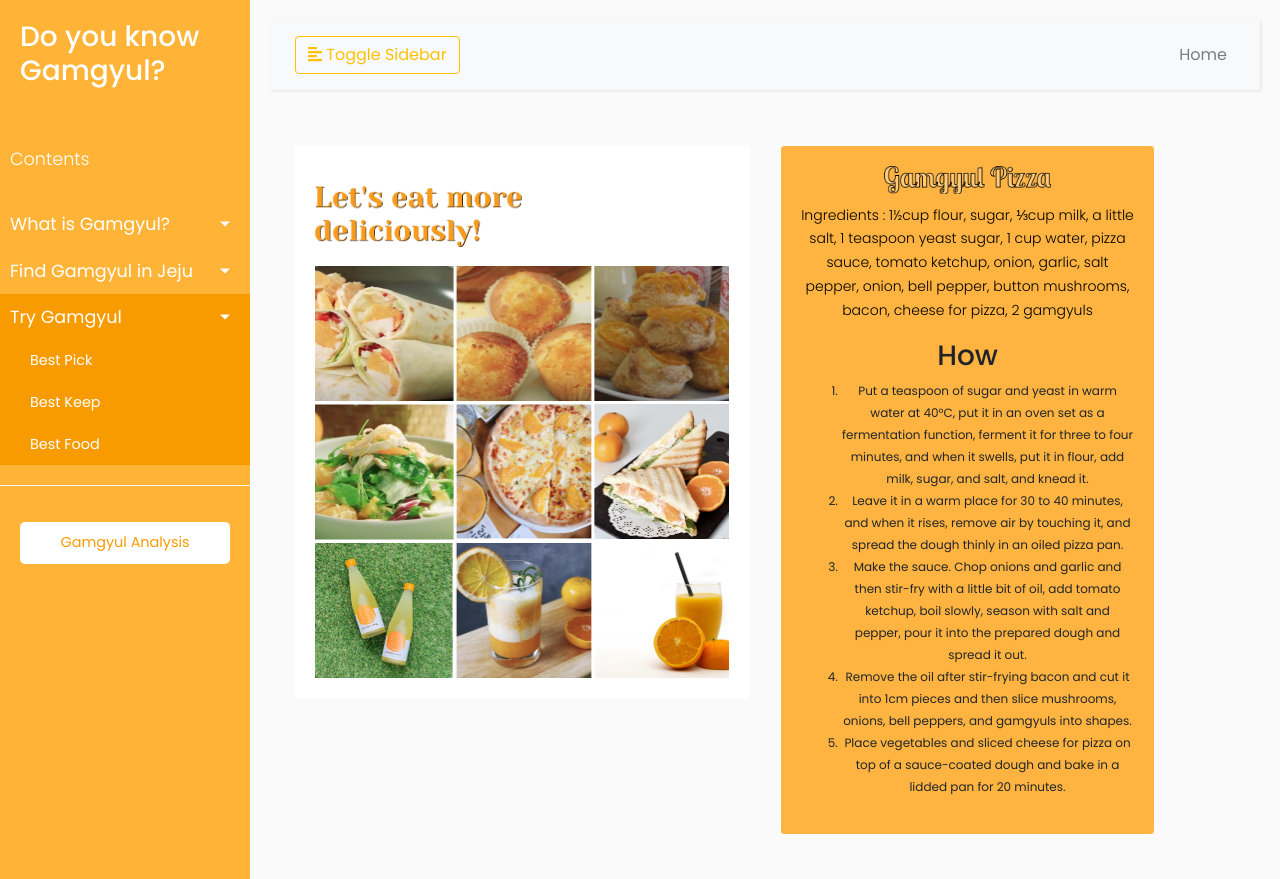
After one commit to robert-min/gamgyulJeju, a Django app: page /best/food/ in a window 1280 px wide, after a click on "Try Gamgyul". The commit adds this page. Run offline with Django 4.2, Linux system fonts and the light colour scheme; some libraries are stand-ins or nearby versions.

Commit message:
Best Page 프론트 작업 마무리

```diff
--- /dev/null
+++ b/best/templates/best/food.html
@@ -0,0 +1,58 @@
+{% extends 'base.html' %}
+
+{% block title %}Best Food
+{% endblock %}
+
+{% block content %}
+
+<main>
+    <div class="container-fluid px-4">
+        <div class="row" style="padding: 15px 0px 0px 0px;">
+            <div class="col-xl-6">
+                <div class="card mb-4" style="background-color: #FFFFFF; border-color: #FFFFFF">
+                    <div class="card-body" style="text-align: left; line-height: 100px;">
+                        <img src="../media/best/best_food_title.png" alt="." style="width: 50%; position: relative"/>
+                        <img src="../media/best/best_food.png" alt="." style="width: 100%; position: relative"/>
+
+                    </div>
+                </div>
+            </div>
+            <div class="col-xl-5">
+                <div class="card mb-4" style="background-color: #FFB441; border-color: #FFFFFF;">
+                    <div class="card-body" style="text-align: center;">
+                        <img src="../media/best/best_food_pizza.png" alt="." style="width: 50%; position: relative"/>
+                        <p style="font-size: 14px; color: black; padding-top: 10px;">Ingredients : 1½cup flour, sugar, ⅓cup milk, a little
+                            salt, 1 teaspoon yeast sugar, 1 cup water, pizza sauce, tomato ketchup, onion, garlic, salt
+                            pepper, onion, bell pepper, button mushrooms, bacon, cheese for pizza, 2 gamgyuls</p>
+                        <h3>How</h3>
+                        <ol style="line-height: 22px; font-size: 12px;">
+                            <li>Put a teaspoon of sugar and yeast in warm water at 40°C, put it in an oven set as a
+                                fermentation function, ferment it for three to four minutes, and when it swells, put it
+                                in flour, add milk, sugar, and salt, and knead it.
+                            </li>
+                            <li>Leave it in a warm place for 30 to 40 minutes, and when it rises, remove air by touching
+                                it, and spread the dough thinly in an oiled pizza pan.
+                            </li>
+                            <li>Make the sauce. Chop onions and garlic and then stir-fry with a little bit of oil, add
+                                tomato ketchup, boil slowly, season with salt and pepper, pour it into the prepared
+                                dough and spread it out.
+                            </li>
+                            <li>Remove the oil after stir-frying bacon and cut it into 1cm pieces and then slice
+                                mushrooms, onions, bell peppers, and gamgyuls into shapes.
+                            </li>
+                            <li>Place vegetables and sliced cheese for pizza on top of a sauce-coated dough and bake in
+                                a lidded pan for 20 minutes.
+                            </li>
+                        </ol>
+
+
+                    </div>
+                </div>
+            </div>
+
+        </div>
+    </div>
+
+</main>
+
+{% endblock %}
--- a/best/urls.py
+++ b/best/urls.py
@@ -7,4 +7,6 @@ app_name = "best"
 
 urlpatterns = [
     path('', show_best_pick, name='best_pick'),
+    path('keep/', show_best_keep, name='best_keep'),
+    path('food/', show_best_food, name='best_food')
 ] + static(settings.MEDIA_URL, document_root=settings.MEDIA_ROOT)
--- a/best/views.py
+++ b/best/views.py
@@ -9,3 +9,9 @@ from django.shortcuts import render, get_object_or_404
 
 def show_best_pick(request):
     return render(request, "best/pick.html")
+
+def show_best_keep(request):
+    return render(request, "best/keep.html")
+
+def show_best_food(request):
+    return render(request, "best/food.html")
--- a/templates/base.html
+++ b/templates/base.html
@@ -71,10 +71,10 @@
                             <a href="{% url 'best:best_pick' %}">Best Pick</a>
                         </li>
                         <li>
-                            <a href="#">Best Keep</a>
+                            <a href="{% url 'best:best_keep' %}">Best Keep</a>
                         </li>
                         <li>
-                            <a href="#">Best Food</a>
+                            <a href="{% url 'best:best_food' %}">Best Food</a>
                         </li>
                     </ul>
                 </li>
```
Also changed, not shown: best/templates/best/keep.html (added, +47 -0 lines), best/templates/best/pick.html (+7 -7 lines), media/best/best_food.png (added), media/best/best_food_pizza.png (added), media/best/best_food_title.png (added), media/best/best_keep.png (added).
